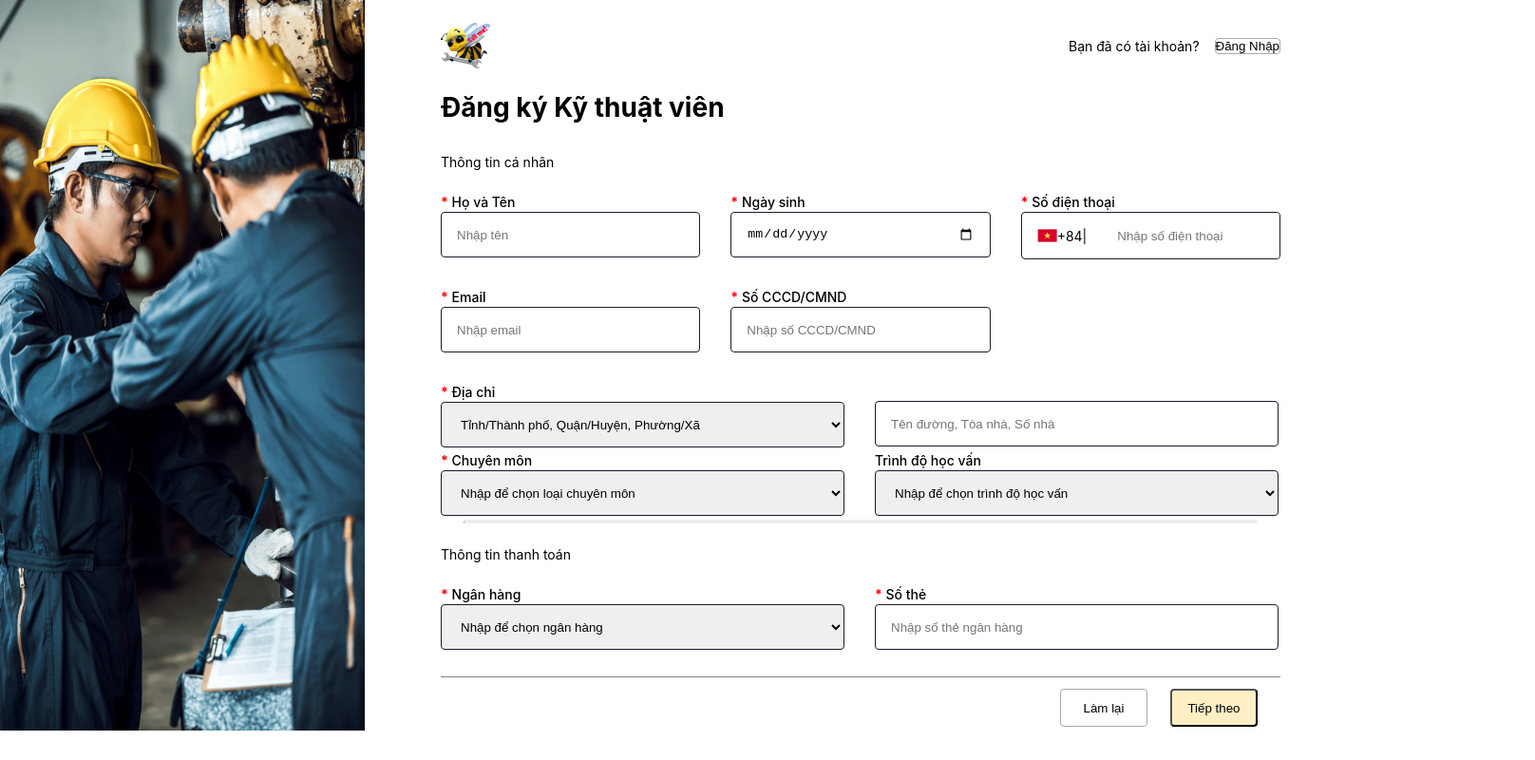
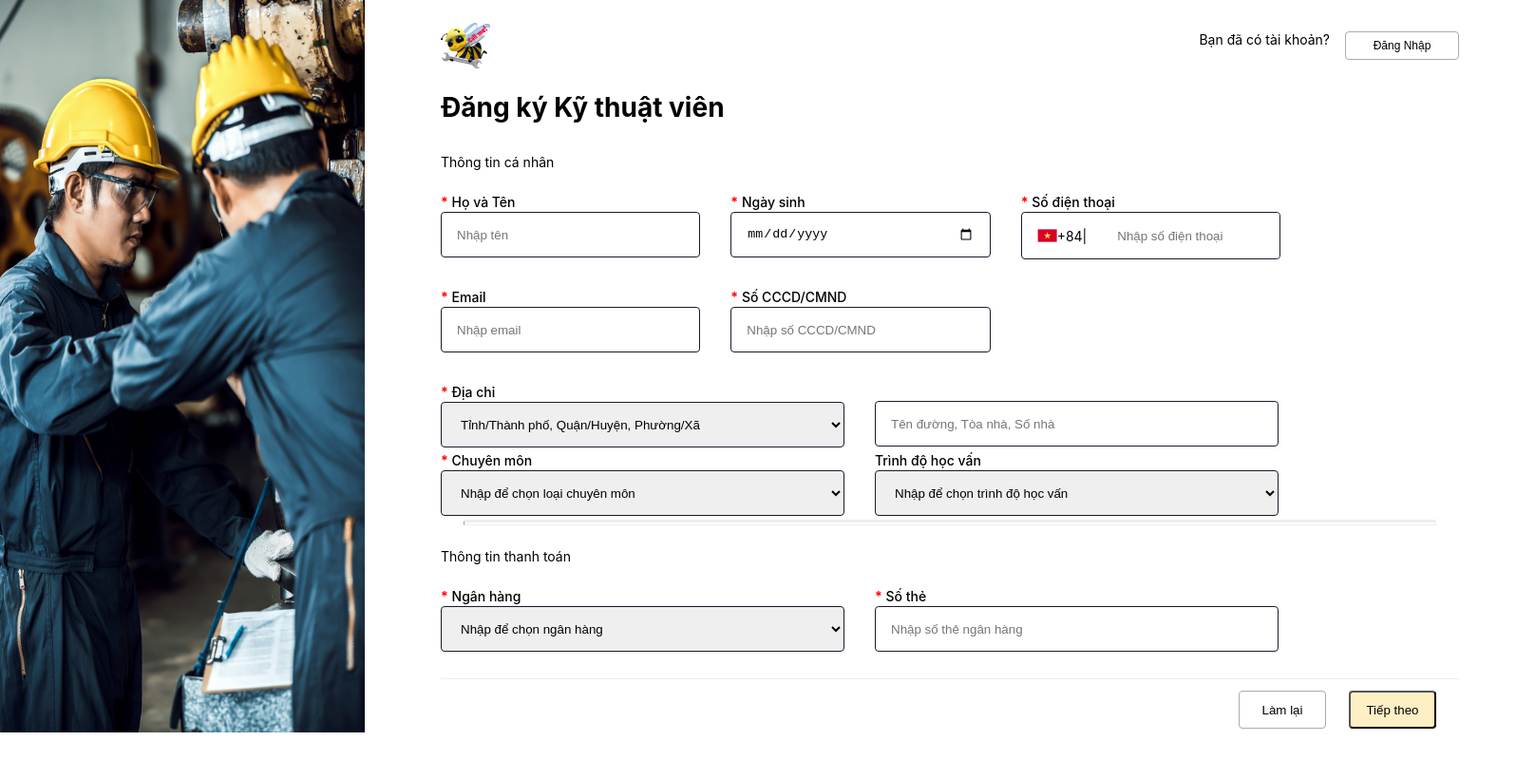
Before and after one commit to syth09/Bai-2, a plain HTML site: page index.html in a window 1280 px wide. Shown: the whole page at 95% size, 1616 px wide, since content can reach past the window. Drawn offline with Linux system fonts and the light colour scheme.

Commit message:
slightly change few things

```diff
--- a/index.html
+++ b/index.html
@@ -17,12 +17,14 @@
         />
       </div>
       <div class="flex-grow">
-        <div class="flex justify-between items-center py-24px px-80px">
+        <div
+          class="flex justify-between items-center justify-center flex-row py-24px px-80px"
+        >
           <img src="images/bee.png" class="logo" alt="logo" />
           <div class="flex">
             <p>Bạn đã có tài khoản?</p>
             <button
-              class="ml-16px btn-white"
+              class="ml-16px btn-white login flex items-center flex-row justify-center fz-12px"
               type="button"
               onclick="alert('How ya doing Dawg')"
             >
@@ -72,9 +74,7 @@
                   <div
                     class="flex justify-between items-center border-0.5px border-1d192d border-solid rounded-4px"
                   >
-                    <div
-                      class="flex items-center py-14px px-16px border-r-0.5px border-0 border-solid border-1d192d"
-                    >
+                    <div class="flex items-center py-14px px-16px">
                       <img
                         src="images/Vietnam flag.png"
                         alt="vietnam"
@@ -170,7 +170,7 @@
             </div>
           </div>
 
-          <hr class="solid mt-19px" />
+          <hr class="solid mt-19px divider" />
 
           <div>
             <p class="mb-24px">Thông tin thanh toán</p>
@@ -200,7 +200,7 @@
             </div>
           </div>
           <div
-            class="submit-reset-btn fmt-48px border-0 border-top border-808080 border-ridge"
+            class="submit-reset-btn fmt-48px border-0 border-top border-808 080 border-ridge"
           >
             <button
               class="btn-reset btn-white mr-16px"
--- a/style.css
+++ b/style.css
@@ -14,6 +14,14 @@
 
 .flex-grow {
   flex-grow: 1;
+}
+
+.fz-12px {
+  font-size: 12px;
+}
+
+.justify-center {
+  justify-content: center;
 }
 
 .justify-between {
@@ -88,6 +96,17 @@ strong {
   width: 30vw;
 }
 
+.login {
+  padding: 7px 20px;
+  gap: 8px;
+  width: 120px;
+  height: 30px;
+}
+
+.divider {
+  width: 80vw;
+  height: 6px;
+}
 /* main content */
 
 hr.solid {
```
